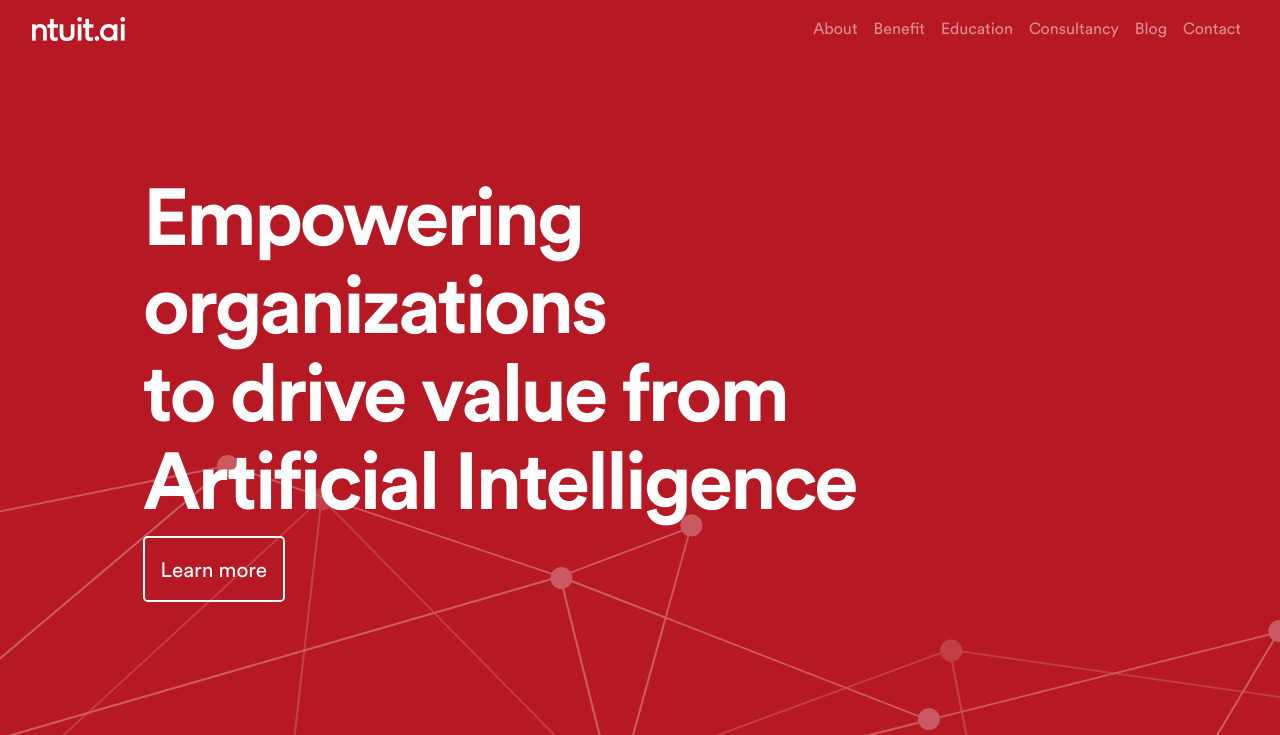
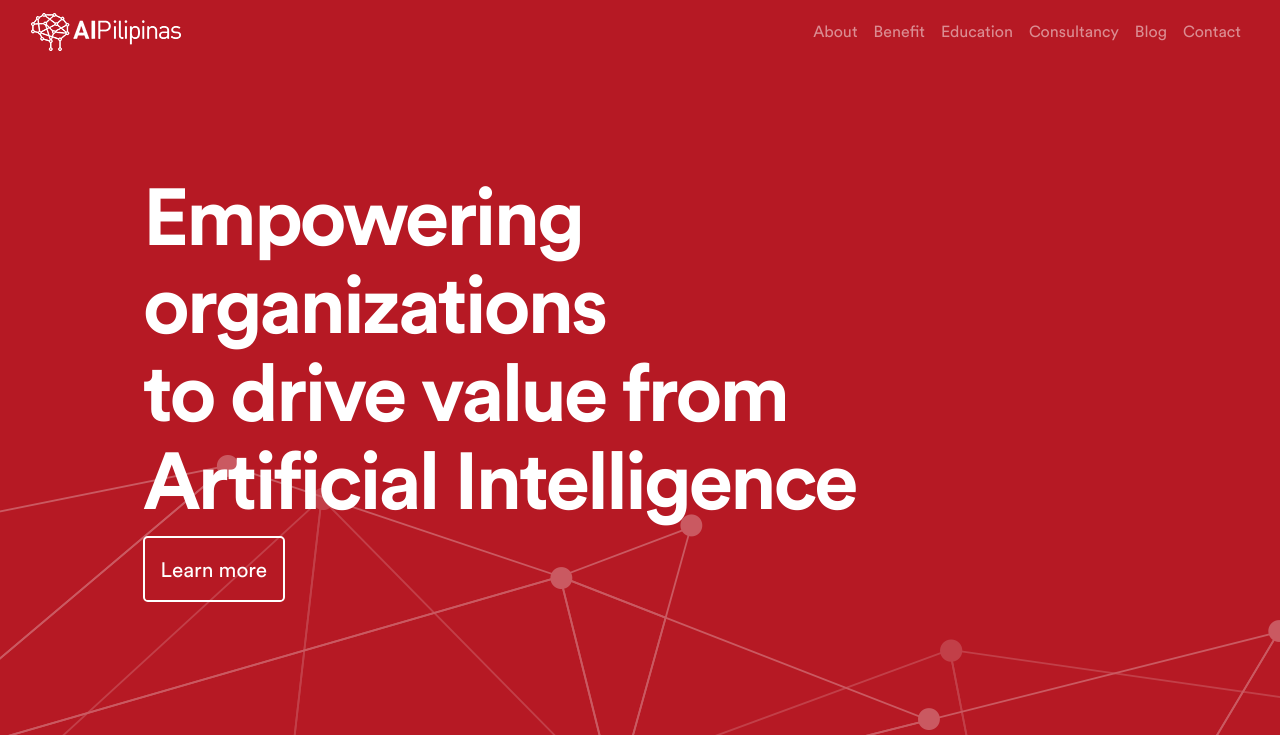
Before and after one commit to mabreyes/aipilipinas, a PHP site: page / in a window 1280 px wide. Shown: the top 735 px of the page. Run offline with PHP 8.4, Linux system fonts and the light colour scheme; some libraries are stand-ins or nearby versions.

Commit message:
Change logo of the landing page

```diff
--- a/css/override.css
+++ b/css/override.css
@@ -18,9 +18,11 @@
 
 .navbar-brand {
     background: url('../assets/img/logo.png');
-    background-size: cover;
-    width: 94px;
-    height: 25px;
+    background-size: contain;
+    width: 150px;
+    height: 40px;
+    background-repeat: no-repeat;
+    margin-top: 5px;
 }
 
 .navbar-brand span {
```
Also changed, not shown: assets/img/logo.png.
